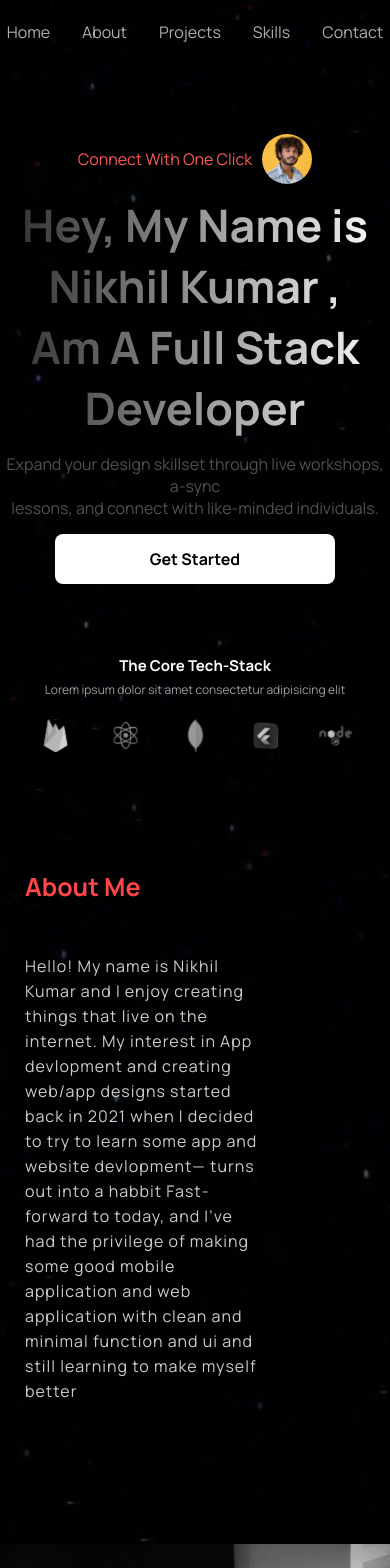
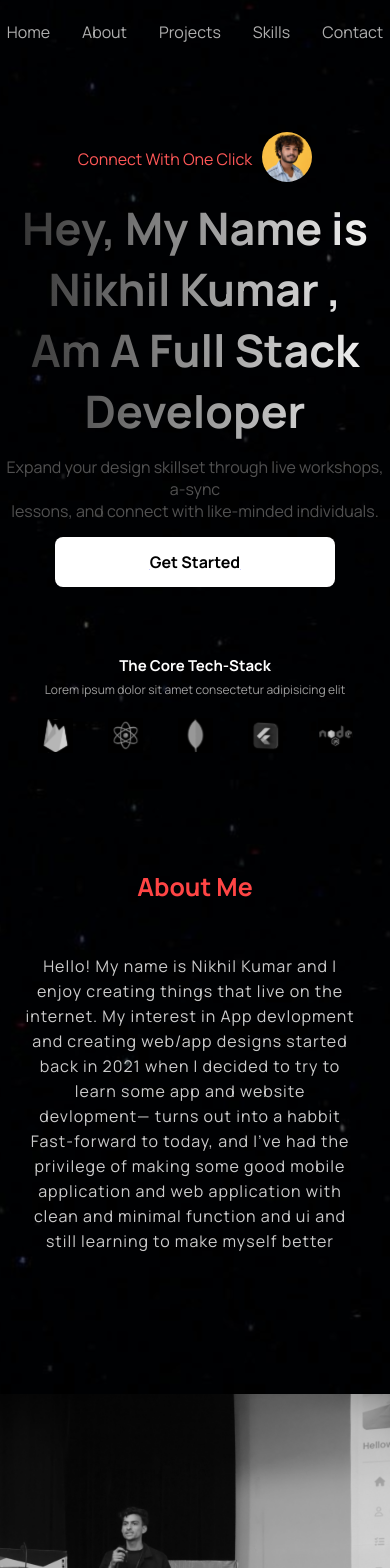
Before and after one commit to voiiddxx/nikhil.me, a React (Create React App) app: page / in a window 390 px wide. Shown: the top 1568 px of the page. Built offline with nearby package versions, Linux system fonts and the light colour scheme; a web font is replaced by a local one.

Commit message:
some changes

```diff
--- a/src/View/Hero/Hero.css
+++ b/src/View/Hero/Hero.css
@@ -1,5 +1,6 @@
 *{
     margin: 0;padding: 0;
+
 }
 .hero-main{
     height: 100vh;
@@ -20,7 +21,9 @@
     justify-content: center;
 }
 
+
 .hero-text .upper-light{
+
     display: flex;
     align-items: center;
     gap: 10px;
@@ -70,6 +73,9 @@
 .hero-button p{
     font-family: 'Manrope', sans-serif;
     font-weight: 700;
+    font-style: normal;
+    text-decoration: underline white;
+    color: black;
 
 }
 
--- a/src/View/Hero/Hero.jsx
+++ b/src/View/Hero/Hero.jsx
@@ -17,7 +17,9 @@ const Hero = () => {
         <div className="hero-text">
             <div className="upper-light">
                 <p>Connect With One Click</p>
-                <img src={person} alt="person" />
+              <a href="mailto:nikhildesign00@gmail.com">
+              <img src={person} alt="person" />
+              </a>
             </div>
             <div className="mid-bold-text">
               <h1>Hey, My Name is Nikhil Kumar , <br /> Am A Full Stack Developer</h1>
@@ -25,9 +27,11 @@ const Hero = () => {
             <div className="bottom-light-text">
               <p>Expand your design skillset through live workshops, a-sync <br />lessons, and connect with like-minded individuals.</p>
             </div>
-            <div className="hero-button">
+           <a href="mailto:nikhildesign00@gmail.com">
+           <div className="hero-button">
               <p>Get Started</p>
             </div>
+           </a>
         </div>
 
         <div className="core">
--- a/src/View/about/About.css
+++ b/src/View/about/About.css
@@ -52,9 +52,20 @@
 
 
 @media screen and (max-width: 738px) {
+
+
+
+
     .about-text{
+        display: flex;
+        flex-direction: column;
+        justify-content: center;
+        align-items: center;
         flex-basis: 100%;
         padding: 25px;
     }
-
+    .about-text p{
+        margin-right: 10px;
+        text-align: center;
+    }
 }
--- a/src/View/footer/Footer.jsx
+++ b/src/View/footer/Footer.jsx
@@ -9,9 +9,9 @@ const Footer = () => {
         <h2>Nikhil Kumar</h2>
         <p>Connect With me</p>
         <div className="connect-icons">
-        <Linkedin color='#fe7676' />
-        <Github color='#3dfffc' />
-        <Mail color='#ffe53d' />
+        <a href="https://www.linkedin.com/in/nikhil-kumar-1043b7239/"><Linkedin color='#fe7676' /></a>
+    <a href="https://github.com/voiiddxx">    <Github color='#3dfffc' /></a>
+        <a href="mailto:nikhildesign00@gmail.com"><Mail color='#ffe53d' /></a>
         </div>
     </div>
   )
--- a/src/View/projects/Project.jsx
+++ b/src/View/projects/Project.jsx
@@ -9,21 +9,29 @@ const Project = () => {
                 <p>Expand your design skillset through live workshops, a-sync <br />lessons, and connect with like-minded individuals.</p>
             </div>
             <div className="project-card">
+              {/* Pro Planet Card */}
               <div className="card-box">
+                <a href="https://github.com/voiiddxx/pro-planet-server-">
                 <img src="https://cdn3d.iconscout.com/3d/premium/thumb/earth-7865127-6308176.png" alt="project" />
+                </a>
                 <h2>Pro Planet</h2>
                 <p>React Js , Nodejs , MongoDB, <br />
 CSS , Express js , CLoudinary</p>
               </div>
+              {/* Pro Planet Card end */}
               <div className="card-box2">
+              <a href="https://github.com/voiiddxx/Thread-react-node">
               <img src="https://cdn3d.iconscout.com/3d/free/thumb/free-meta-10193096-8250233.png" alt="project" />
-                <h2>Pro Planet</h2>
+              </a>
+                <h2>Thread Clone</h2>
                 <p>React Js , Nodejs , MongoDB, <br />
 CSS , Express js , CLoudinary</p>
               </div>
               <div className="card-box3">
+              <a href="https://github.com/voiiddxx/bazaar">
               <img src="https://cdn3d.iconscout.com/3d/premium/thumb/man-getting-a-discount-coupon-7743076-6241784.png?f=webp" alt="project" />
-                <h2>Pro Planet</h2>
+              </a>
+                <h2>Bazaar</h2>
                 <p>Flutter , Dart , Mongoose , <br /> Nodejs
 , Express js , CLoudinary</p>
               </div>
```
